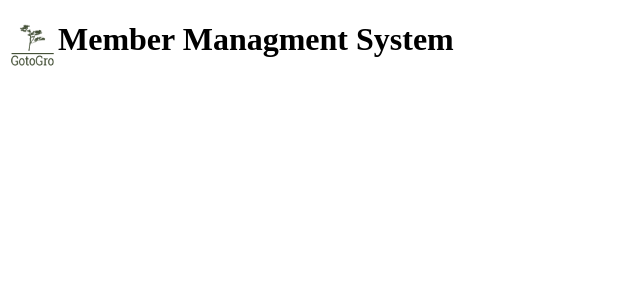
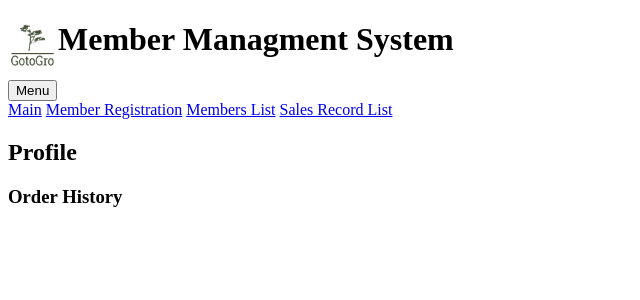
Before and after one commit to HoManLai/SWE20001, a PHP site: page /MemberProfile.html in a window 1280 px wide. Shown: the top 300 px of the page, without its empty margins (0-640 px from the left). Run offline with PHP 8.4, Linux system fonts and the light colour scheme.

Commit message:
Update on main, memberList, memberprofile

```diff
--- a/MemberProfile.html
+++ b/MemberProfile.html
@@ -11,6 +11,37 @@
 	<!--Company Logo-->
     <img src="Goto_Logo.png" alt="Goto Logo"  width="50" height="50" style="float:Left;"">
 	<h1>Member Managment System</h1>
+	<!--Hoverable Menu (Add CSS to make it dropdown)-->
+	<div class="Meun">
+		<button class="Meun">Menu</button>
+		<div class="Meun">
+			<!--Add the html links-->
+		<a href="Main.html">Main</a>
+		<a href="AddMembers.html"> Member Registration</a>
+        <a href="MemberList.php">Members List</a>
+		<!--
+        <a href="MemberProfile.html">Members Profile</a>
+        -->
+        <a href="SalesRecord.php">Sales Record List</a>
+        <!--
+        <a href="SalesReport.html">Link 4</a>
+		-->
+		</div>
+		<h2>Profile</h2>
+		<!--member photo-->
+		<!--Members Name-->
+		<!--Member phone, email and address-->
+		<!--Need a edit and detele button-->
+		<!--Edit will transfer to ...html-->
+		<h3>
+		Order History
+		</h3>
+		<!--table shows the member order history-->
+		<!--need a filter and sort for the table-->
+		<table></table>
+
+		<!--Chart display the average Products ordered-->
+
 
 </body>
 
```
Also changed, not shown: Main.html (+8 -3 lines), MemberList.php (+10 -5 lines).
